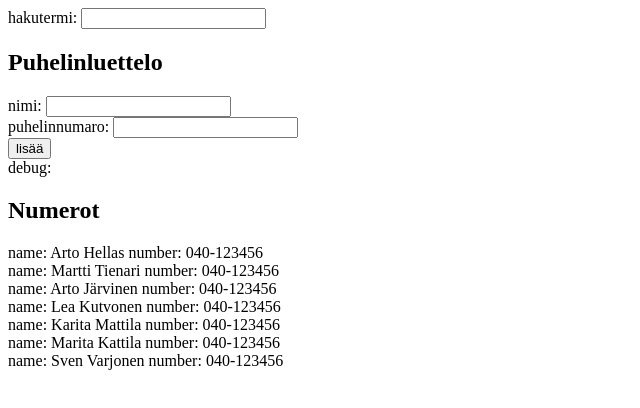
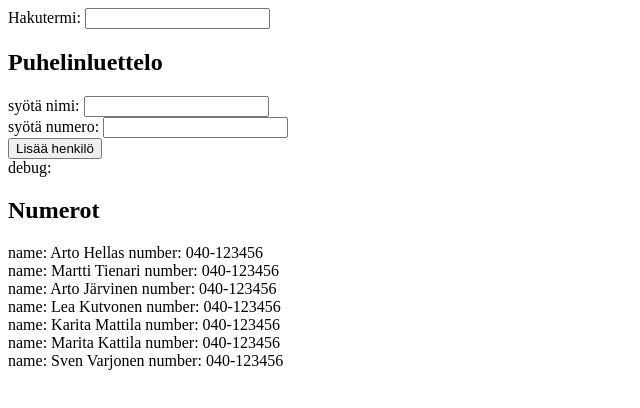
Before and after one commit to learntopilk/teht2, a React (Create React App) app in the folder teht2_puhelinluettelo/: page / in a window 1280 px wide. Shown: the top 408 px of the page, without its empty margins (0-640 px from the left). Built offline with nearby package versions, Linux system fonts and the light colour scheme.

Commit message:
Tehtävä 2.10 tehty!
Eriytetty komponentteja omiksi kokonaisuuksiseen, sovellus toimii silti.

```diff
--- /dev/null
+++ b/teht2_puhelinluettelo/src/components/Contact.js
@@ -0,0 +1,21 @@
+import React from 'react'
+
+
+const Name = ({ name }) => {
+    return <span>name: {name}   </span>
+}
+
+const Number = ({ number }) => {
+    return <span>number: {number}   </span>
+}
+
+const Contact = ({person}) => {
+    return (
+        <div>
+            <Name name={person.name} key={person.name.concat(Date.now())} />
+            <Number number={person.number} key={person.number} />
+        </div>
+    )
+}
+
+export default Contact
--- /dev/null
+++ b/teht2_puhelinluettelo/src/components/NumberForm.js
@@ -0,0 +1,26 @@
+import React from 'react'
+
+const Nimi = ({ value, onChange }) => {
+    return <div>syötä nimi: <input value={value} onChange={onChange} /></div>
+}
+
+const Numero = ({ value, onChange }) => {
+    return <div>syötä numero: <input value={value} onChange={onChange} /></div>
+}
+
+const Painike = () => {
+    return <button type="submit">Lisää henkilö</button>
+}
+
+const NumberForm = ({thi}) => {
+    return (
+        <form onSubmit={thi.addEntry}>
+            <Nimi value={thi.state.newName} onChange={thi.onTextFieldChange} />
+            <Numero value={thi.state.newNumber} onChange={thi.onNumberFieldChange} />
+            <Painike />
+        </form>
+
+    )
+}
+
+export default NumberForm
--- a/teht2_puhelinluettelo/src/index.js
+++ b/teht2_puhelinluettelo/src/index.js
@@ -1,12 +1,11 @@
 import React from 'react';
 import ReactDOM from "react-dom";
+import NumberForm from './components/NumberForm'
+import Contact from './components/Contact'
 
-const Name = ({ name }) => {
-    return <span>name: {name}   </span>
-}
 
-const Number = ({ number }) => {
-    return <span>number: {number}   </span>
+const Filter = ({ funk }) => {
+    return <div><span>Hakutermi: </span><input onChange={funk} /></div>
 }
 
 class App extends React.Component {
@@ -54,37 +53,26 @@ class App extends React.Component {
     }
 
     onFilterFieldChange = (event) => {
-        this.setState({searchTerm: event.target.value})
+        this.setState({ searchTerm: event.target.value })
     }
 
     render() {
         const naytettavat =
-        this.state.searchTerm === '' ?
-        this.state.persons :
-        this.state.persons.filter(person => person.name.toLowerCase().includes(this.state.searchTerm.toLowerCase()))
+            this.state.searchTerm === '' ?
+                this.state.persons :
+                this.state.persons.filter(person => person.name.toLowerCase().includes(this.state.searchTerm.toLowerCase()))
         return (
             <div>
-                hakutermi: <input onChange={this.onFilterFieldChange}/>
+                <Filter funk={this.onFilterFieldChange} />
                 <h2>Puhelinluettelo</h2>
-                <form onSubmit={this.addEntry}>
-                    <div>
-                        nimi: <input value={this.state.newName} onChange={this.onTextFieldChange} />
-                    </div>
-                    <div>puhelinnumaro: <input value={this.state.newNumber} onChange={this.onNumberFieldChange} /></div>
-                    <div>
-                        <button type="submit">lisää</button>
-                    </div>
-                </form>
+                <NumberForm thi={this} />
+
                 <div>debug: {this.state.newName}</div>
                 <h2>Numerot</h2>
                 {naytettavat.map(person => {
                     return (
-                        <div key={person.name.concat(person.number)}>
-                            <Name name={person.name} key={person.name.concat(Date.now())} />
-                            <Number number={person.number} key={person.number} />
-                        </div>
+                        <Contact person={person} key={person.name.concat(person.number)} />
                     )
-
                 })}
 
             </div>
```
